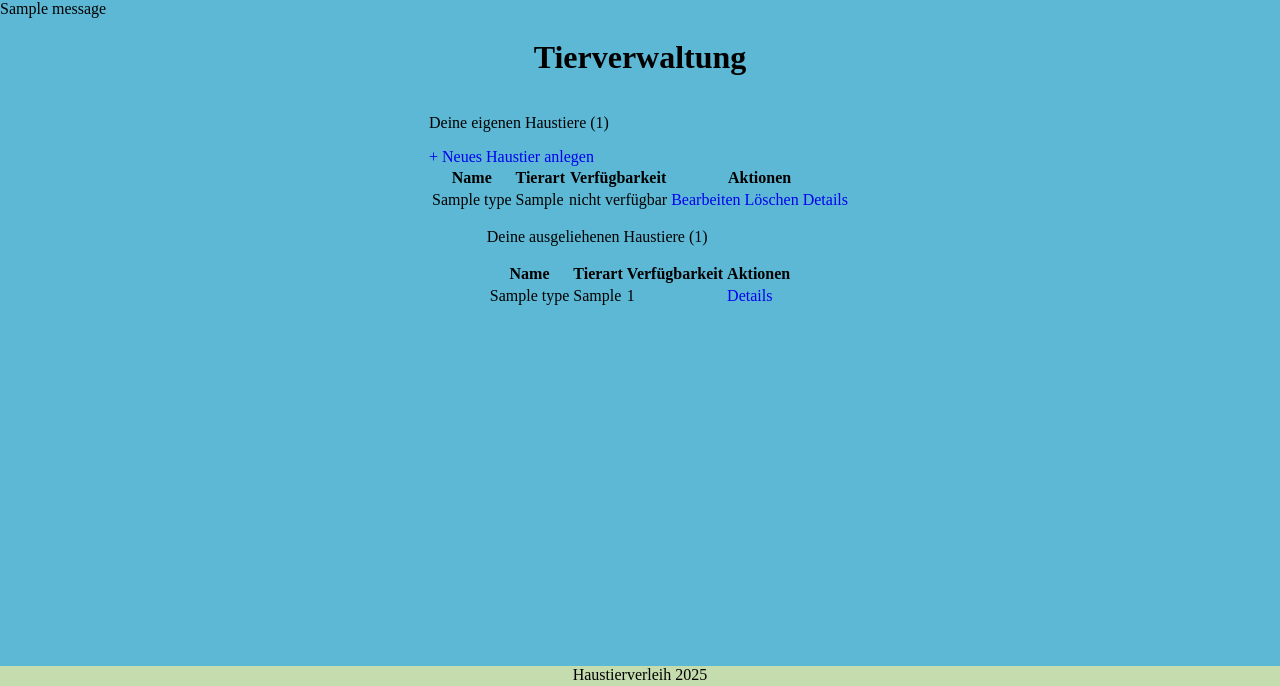
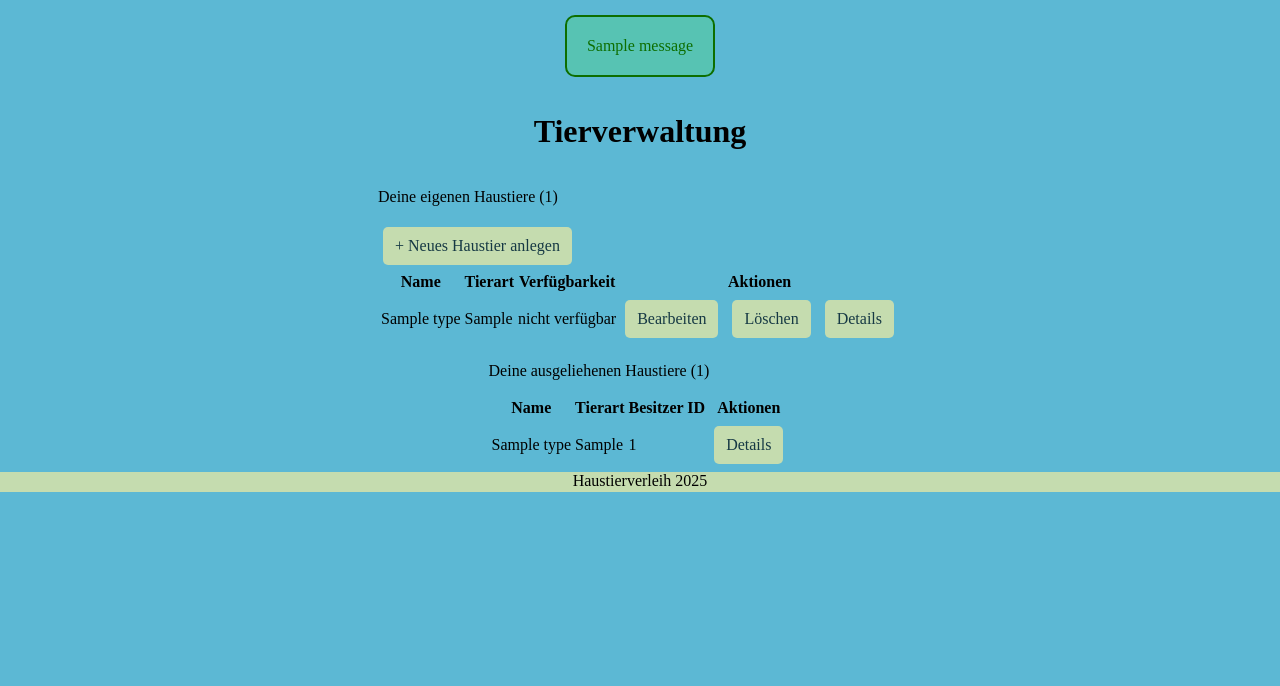
Before and after one commit to cewolfmeier/Haustierverleih, a Flask app: page /pet-management in a window 1280 px wide. Shown: the part 114-800 px from the top of the page. Run offline with Flask 3, Linux system fonts and the light colour scheme; tables that the repository leaves empty or names only in its code hold one stand-in row (values such as "Sample post"); one stand-in notice (Sample message) is shown.

Commit message:
add styling

```diff
--- a/app/static/styles.css
+++ b/app/static/styles.css
@@ -28,8 +28,6 @@ a {
 }
 
 footer {
-    position:absolute;
-    bottom: 0;
     width: 100%;
     height: 20px;
     margin: 0 auto;
@@ -41,8 +39,6 @@ footer {
 /* classes */
 /* navigation section */
 .navigation {
-    /*margin: 0px;
-    padding: 5px;*/
     display: flex;
     justify-content: center;
     border-radius: 5px;
@@ -59,9 +55,9 @@ footer {
 
 /* content section */
 .content {
-    padding-bottom: 20px;
     display: flex;
     flex-flow: column nowrap;
+    justify-content: space-between;
     align-items: center;
 }
 .content form{
@@ -95,7 +91,49 @@ footer {
     background: rgb(0 0 0 / 80%);
 }
 
+.alert {
+    margin: 15px;
+    padding: 20px;
+    border-radius: 10px;
+    border-width: 2px;
+    border-style: solid;
+}
+.alert-info{
+    background: rgba(0, 225, 255, 0.158);
+    border-color: #00d9ff;
+    color: #005868;
+}
+.alert-message{
+    background: rgba(0, 225, 255, 0.158);
+    border-color: #00d9ff;
+    color: #005868;
+}
+.alert-error{
+    background: rgba(255, 0, 34, 0.158);
+    border-color: #ff0000;
+    color: #920404;
+}
+.alert-success{
+    background: rgba(60, 255, 0, 0.158);
+    border-color: #0d6e00;
+    color: #0d6e00;
+}
+
 /* elemental definitions */
+.button-form {
+    margin: 5px;
+    padding: 10px 12px;
+    background: #c5dcaf;
+    display: inline-block;
+    color: #163944;
+    border: none;
+    border-radius: 5px;
+}
+
+.button-form:hover {
+    background: #7e8b72;
+}
+
 .button {
     margin: 5px;
     padding: 10px 12px;
--- a/app/templates/add_pet.html
+++ b/app/templates/add_pet.html
@@ -13,6 +13,6 @@
         <option value="{{ type['animal_type_id'] }}">{{ type['animal_type'] }}</option>
         {% endfor %}
     </select>
-    <input type="submit" value="Tier anlegen">
+    <input class="button-form" type="submit" value="Tier anlegen">
 </form>
 {% endblock %}
--- a/app/templates/base.html
+++ b/app/templates/base.html
@@ -22,18 +22,18 @@
                 {% endif %}
             </ul>
         </nav>
-        {% with messages = get_flashed_messages() %}
+        <div class="content">
+        {% with messages = get_flashed_messages(with_categories=true) %}
         {% if messages %}
-            {% for message in messages %}
-            <div class="alert alert-info" role="alert">{{ message }}</div>
+            {% for category, message in messages %}
+            <div class="alert alert-{{ category }}">{{ message }}</div>
             {% endfor %}
         {% endif %}
         {% endwith %}
-        <div class="content">
         {% block content %}{% endblock %}
-        </div>
         <footer>
             Haustierverleih 2025
         </footer>
+        </div>
     </body>
 </html>
--- a/app/templates/pet.html
+++ b/app/templates/pet.html
@@ -1,8 +1,8 @@
 {% extends 'base.html' %}
 
 {% block content %}
-<a href="{{ url_for('index') }}">zurück</a>
 <div>
+    <a href="{{ url_for('index') }}">zurück</a>
     {% if pet == None %}
     <p>Sorry, dieses Haustier gibt es nicht.</p>
     {% else %}
--- a/app/templates/pet_management.html
+++ b/app/templates/pet_management.html
@@ -4,7 +4,7 @@
 <h1>Tierverwaltung</h1>
 <div>
     <p>Deine eigenen Haustiere ({{owned_pets_counter}})</p>
-    <a href="{{url_for('new_pet')}}">+ Neues Haustier anlegen</a>
+    <a class="button-form" href="{{url_for('new_pet')}}">+ Neues Haustier anlegen</a>
     <table>
         <thead>
             <tr>
@@ -21,9 +21,9 @@
                 <td>{{ pet["animal_type"] }}</td>
                 <td>{% if pet["borrower_id"] != None %}nicht {% endif %}verfügbar</td>
                 <td>
-                    <a href="{{ url_for('edit_pet', pet_id=pet['pet_id']) }}">Bearbeiten</a>
-                    <a href="{{ url_for('delete_pet', pet_id=pet['pet_id']) }}">Löschen</a>
-                    <a href="{{ url_for('pet', pet_id=pet['pet_id']) }}">Details</a>
+                    <a class="button-form" href="{{ url_for('edit_pet', pet_id=pet['pet_id']) }}">Bearbeiten</a>
+                    <a class="button-form" href="{{ url_for('delete_pet', pet_id=pet['pet_id']) }}">Löschen</a>
+                    <a class="button-form" href="{{ url_for('pet', pet_id=pet['pet_id']) }}">Details</a>
                 </td>
             </tr>
             {% endfor %}
@@ -37,7 +37,7 @@
             <tr>
                 <th>Name</th>
                 <th>Tierart</th>
-                <th>Verfügbarkeit</th>
+                <th>Besitzer ID</th>
                 <th>Aktionen</th>
             </tr>
         </thead>
@@ -47,7 +47,7 @@
             <td>{{ pet["name"] }}</td>
             <td>{{ pet["animal_type"] }}</td>
             <td>{{ pet["owner_id"] }}</td>
-            <td><a href="{{ url_for('pet', pet_id=pet['pet_id']) }}">Details</a></td>
+            <td><a class="button-form" href="{{ url_for('pet', pet_id=pet['pet_id']) }}">Details</a></td>
             </tr>
             {% endfor %}
         </tbody>
```
Also changed, not shown: app/templates/edit_pet.html (+3 -7 lines).
